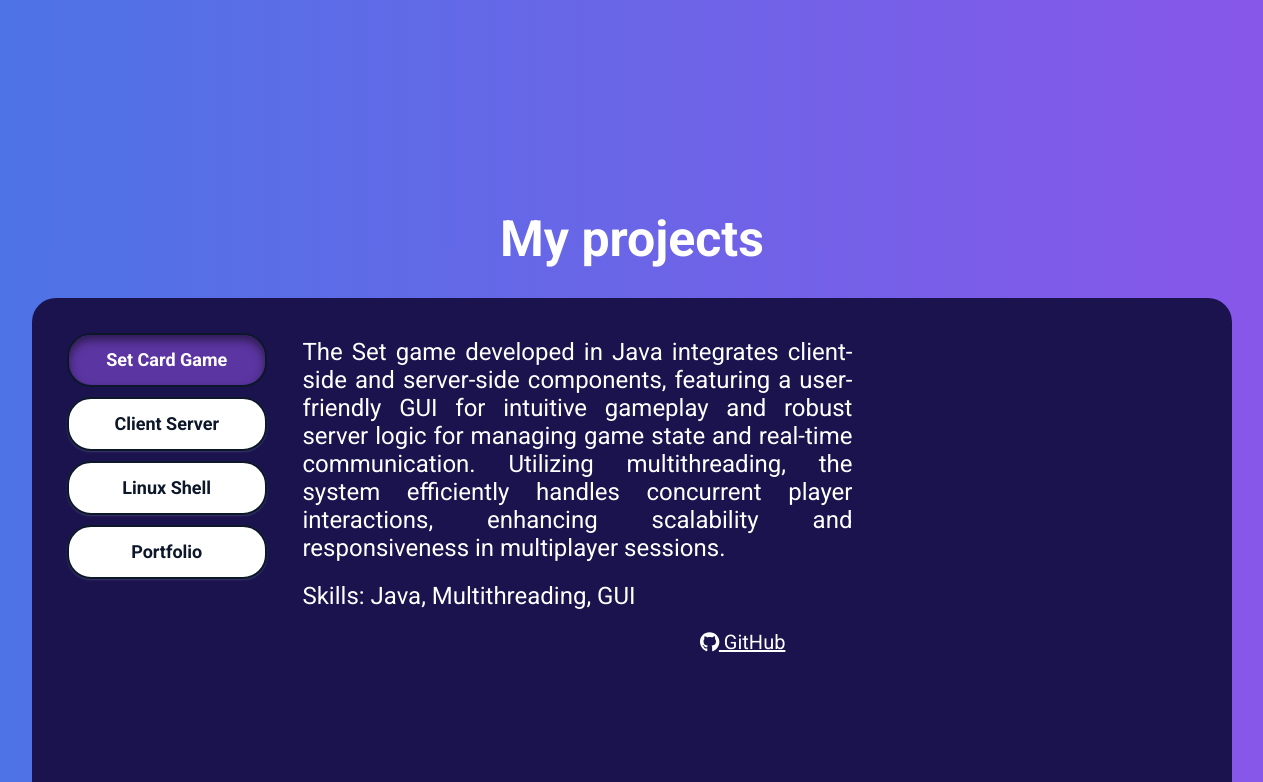
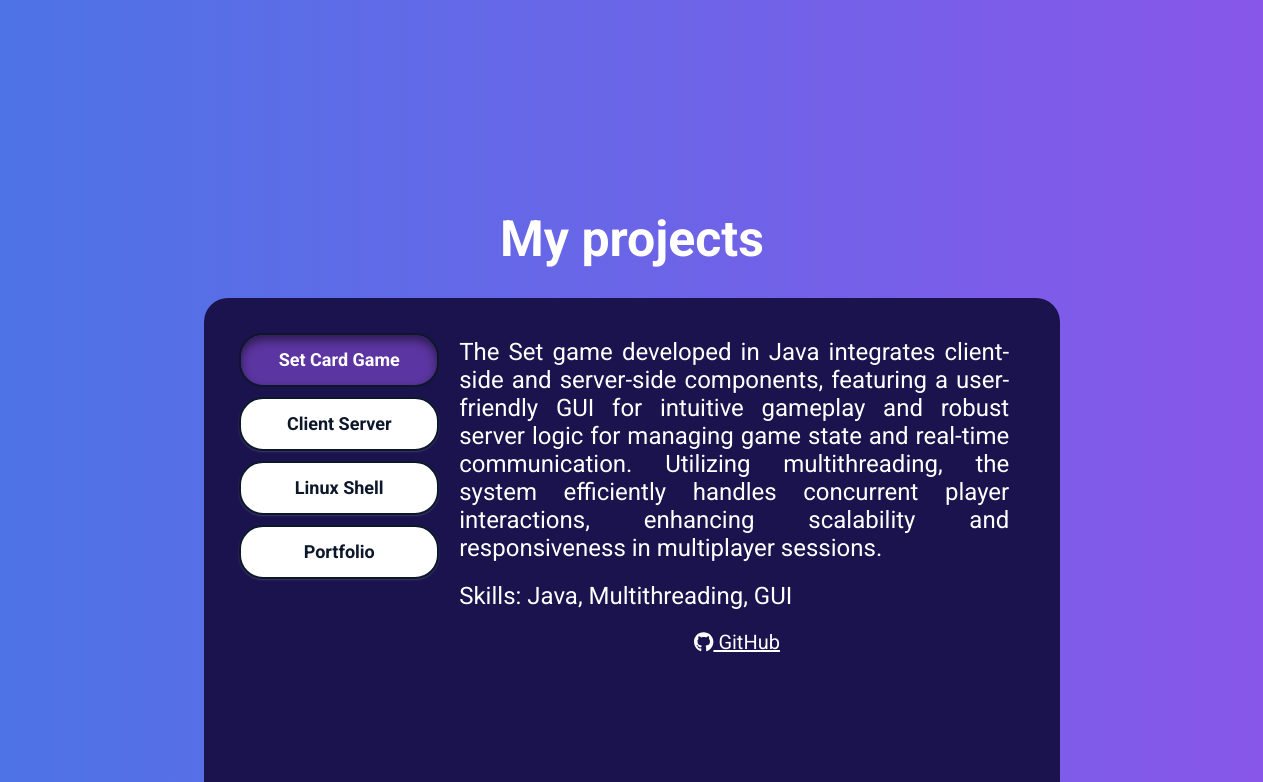
Before and after one commit to GabrielMagidov/Portfolio, a React (Create React App) app: page / in a window 1536 px wide. Shown: the part 1531-2313 px from the top of the page, without its empty margins (136-1399 px from the left). Built offline with nearby package versions, Linux system fonts and the light colour scheme.

Commit message:
Update website with new changes

```diff
--- a/src/components/Projects.css
+++ b/src/components/Projects.css
@@ -221,3 +221,9 @@ h2 {
     margin-top: 0;
   }
 }
+
+@media (min-width: 1300px) {
+  .projects-container {
+    width: 62%;
+  }
+}
```
Also changed, not shown: 6 other files (tests, documents, lock files or other folders).
